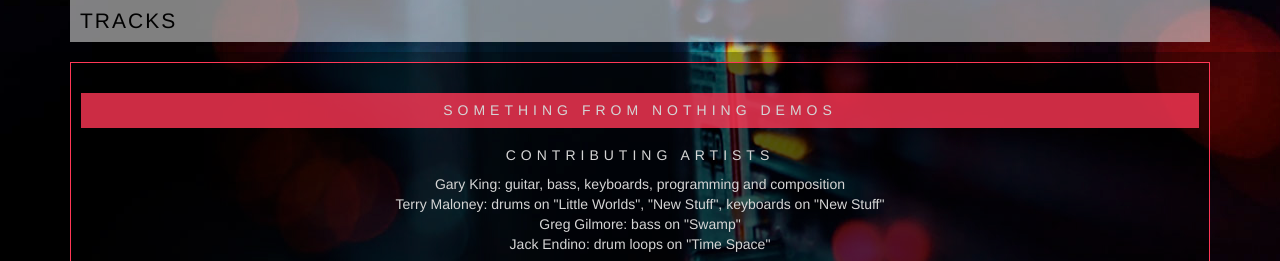
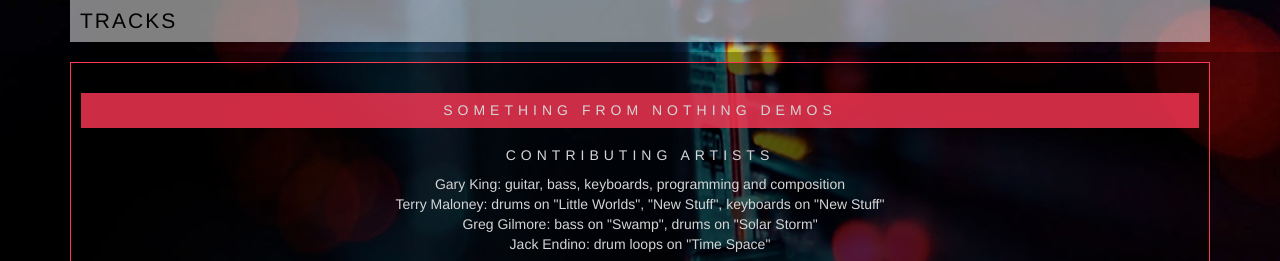
Before and after one commit to garyking11/garykingproject, a PHP site: page /new-demos.php in a window 1280 px wide. Shown: the part 72-333 px from the top of the page. Run offline with PHP 8.4, Linux system fonts and the light colour scheme; some libraries are stand-ins or nearby versions.

Commit message:
Updated Solar Storm credit for Greg G

```diff
--- a/new-demos.php
+++ b/new-demos.php
@@ -32,7 +32,7 @@
                     <ul class="list-unstyled">
                         <li>Gary King: guitar, bass, keyboards, programming and composition</li>
                         <li>Terry Maloney: drums on "Little Worlds", "New Stuff", keyboards on "New Stuff"</li>
-                        <li>Greg Gilmore: bass on "Swamp"</li>
+                        <li>Greg Gilmore: bass on "Swamp", drums on "Solar Storm"</li>
                         <li>Jack Endino: drum loops on "Time Space"</li>
                     </ul>
                 </div>
```
